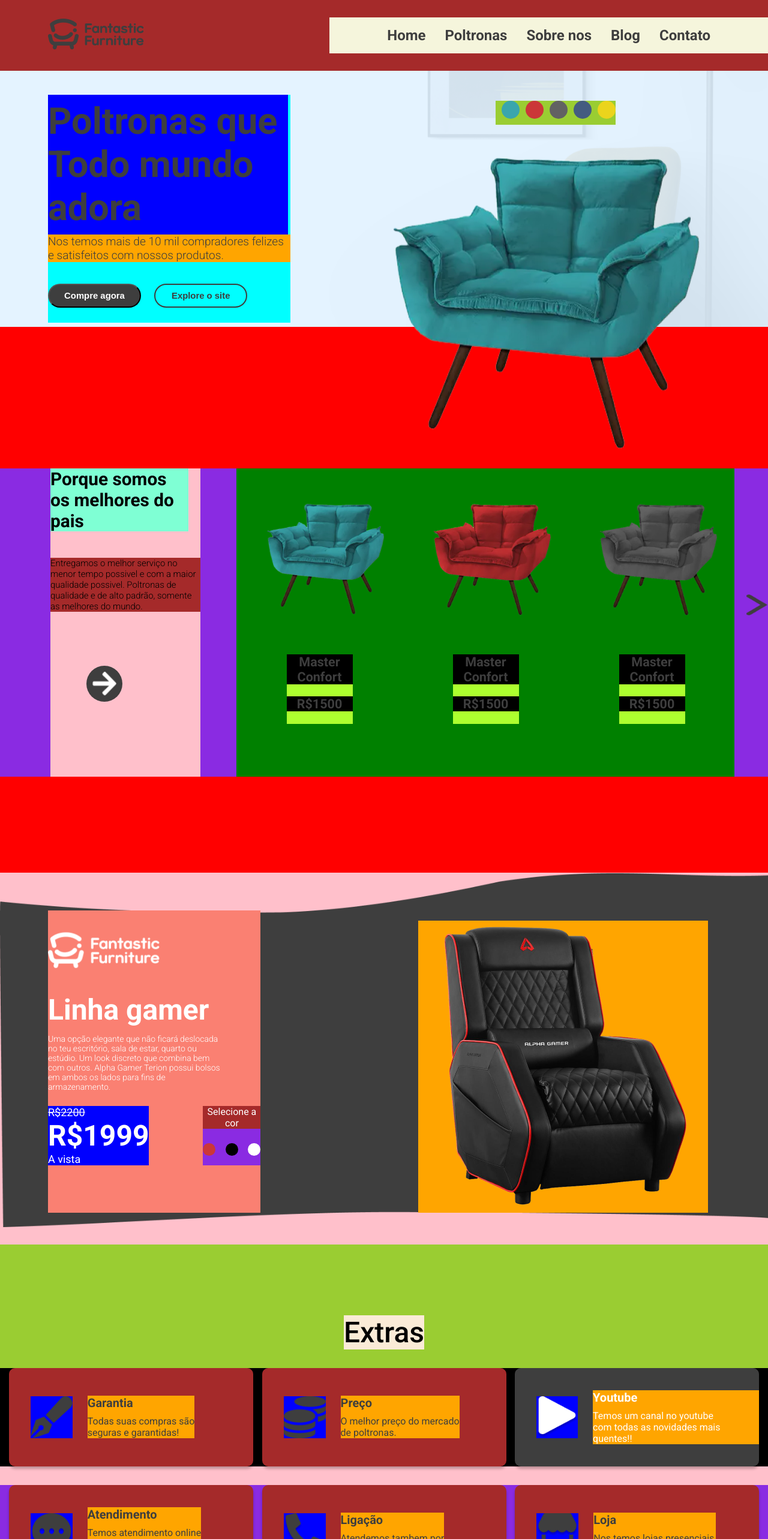
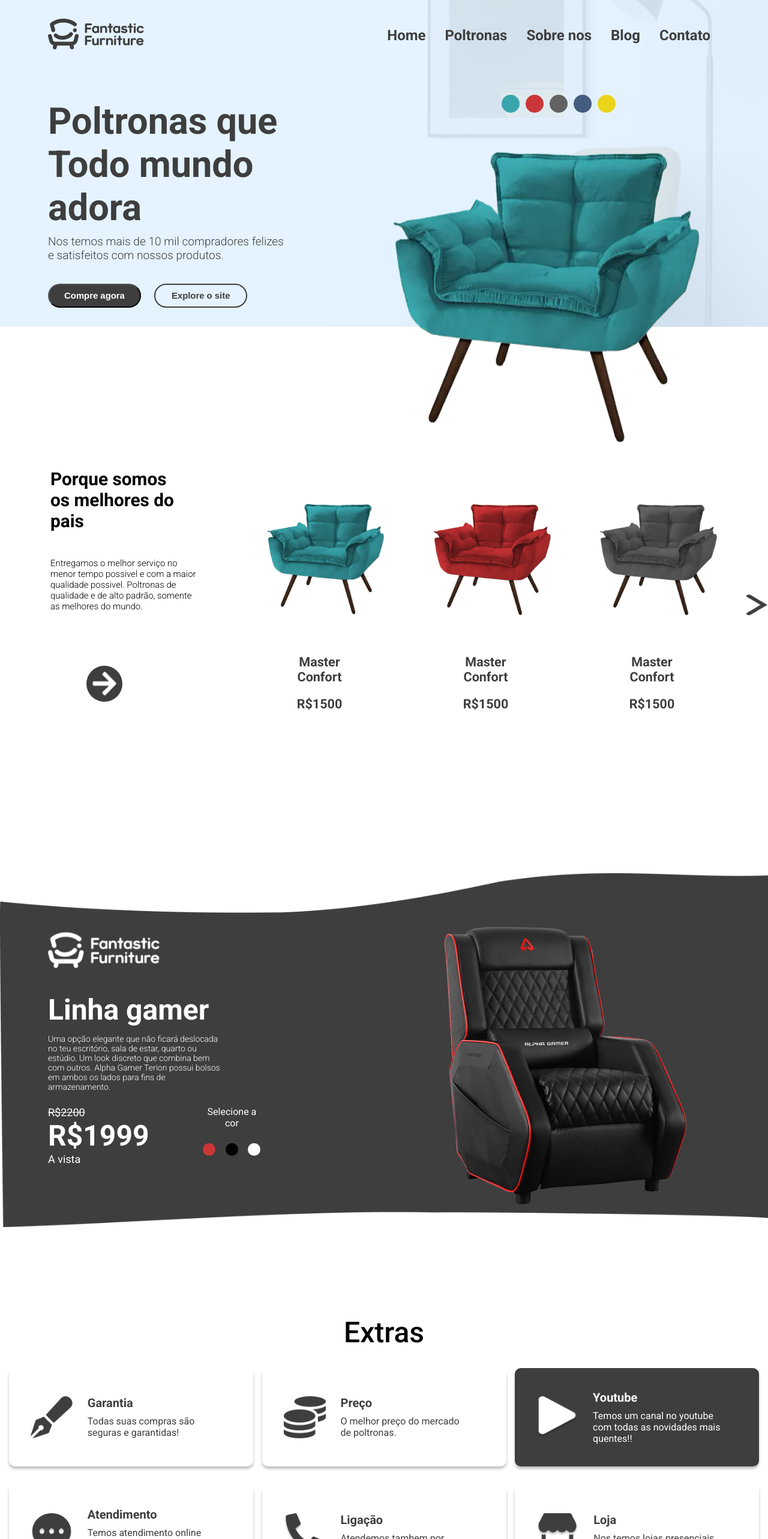
Before and after one commit to Ruan-codeVi/TesteTec.versaoMobile, a React (Create React App) app: page / in a window 1280 px wide. Shown: the top 2566 px of the page at 60% size. Built offline with nearby package versions, Linux system fonts and the light colour scheme.

Commit message:
Finish version projected

```diff
--- a/src/components/Footer/styled.js
+++ b/src/components/Footer/styled.js
@@ -3,7 +3,6 @@ import styled from "styled-components";
 
 
 export const Container = styled.footer`
-  background-color: yellowgreen;
   height: 723px;
   width: 100%;
   position: relative;
@@ -47,7 +46,6 @@ export const BoxTitle = styled.div`
 `;
 
 export const Wrapper = styled.div`
-  background-color: pink;
   width: 100%;
   display: flex;
   flex-direction: column;
@@ -59,7 +57,6 @@ export const Wrapper = styled.div`
 `;
 
 export const Title = styled.h1`
-  background-color: antiquewhite;
   font-size: 48px;
   font-weight: 500;
   margin-top: 118px;
@@ -78,7 +75,6 @@ export const Title = styled.h1`
 
 
 export const BoxUp = styled.div`
-  background-color: black;
   display: flex;
   justify-content: space-evenly;
   width: 100%;
@@ -91,8 +87,6 @@ export const BoxUp = styled.div`
 `;
 
 export const BoxWrapper = styled.div`
-    /* background-color: rgba(255, 255, 255, 1); */
-  background-color: brown;
   background: ${(props) => props.background};
   display: flex;
   align-items: center;
@@ -171,7 +165,6 @@ export const BoxElement = styled.div`
 
     img{
         margin-left: 36px;
-        background-color: blue;
         width: 70px;
         height: 70px;
 
@@ -202,7 +195,6 @@ export const BoxElement = styled.div`
 `;
 
 export const BoxInfos = styled.div`
-  background-color: orange;
   width: auto;
   margin-left: 25px;
   color: rgba(62, 62, 62, 1);
@@ -268,7 +260,6 @@ export const Description = styled.p`
 `;
 
 export const BoxDown = styled.div`
-  background-color: blueviolet;
   margin-top: 31px;
   display: flex;
   justify-content: space-evenly;
--- a/src/components/Header/styled.js
+++ b/src/components/Header/styled.js
@@ -50,7 +50,6 @@ export const Wrapper = styled.div`
 `;
 
 export const Navegation = styled.nav`
-    background-color: brown;
     display: flex;
     align-items: center;
     justify-content: space-between;
@@ -67,7 +66,6 @@ export const MenuToggleContainer = styled.div`
 
 
     @media (max-width: 500px){
-       background-color: aqua;
        display: flex;
        right: 0.8rem;
        align-items: center;
@@ -104,7 +102,6 @@ export const MenuToggleicon = styled.img`
 `;
 
 export const MenuOptions = styled.ul`
-  background-color: beige;
   list-style: none;
   padding: 0 80px;
   overflow: hidden;
@@ -114,25 +111,21 @@ export const MenuOptions = styled.ul`
 
     @media (max-width: 1024px){
         font-size:1.3rem;
-        background-color: bisque;
         padding: 0 3.5rem;
     }
 
     @media (max-width: 834px){
         font-size:1rem;
-        background-color: bisque;
         padding: 0 2.9rem;
     }
 
     @media (max-width: 800px){
         font-size:1rem;
-        background-color: bisque;
         padding: 0 2.5rem;
     }
 
     @media (max-width: 600px){
         font-size:0.7rem;
-        background-color: bisque;
         padding: 0 0.4rem;
     }
 
@@ -238,7 +231,6 @@ export const Container = styled.div`
     justify-content:space-between;
 
     @media (max-width: 414px){
-        background-color: yellow;
         display: flex;
         flex-direction: column-reverse;
         align-items: center;
@@ -248,7 +240,6 @@ export const Container = styled.div`
 `;
 
 export const BoxRigth = styled.article`
-    background-color: aqua;
     color: rgba(62, 62, 62, 1);
     margin-top: 40px;
     margin-left: 80px;
@@ -303,7 +294,6 @@ export const BoxRigth = styled.article`
 export const BoxTitle = styled.div`
     padding: 8.43px 0;
     width: 400px;
-    background-color: blue;
 
 
     @media(max-width: 1024px){
@@ -321,6 +311,11 @@ export const BoxTitle = styled.div`
 
     @media(max-width: 600px){
         width: 10rem;
+    }
+
+    @media(max-width: 414px){
+        width: 10rem;
+        margin-bottom:1rem ;
     }
 
 
@@ -354,8 +349,6 @@ export const TextPrimry = styled.h1`
 
 export const BoxSubTitle = styled.div`
      width: 404.37px;
-     background-color: orange;
-
 
     @media(max-width:1024px){
         width: 21rem;
@@ -379,6 +372,7 @@ export const BoxSubTitle = styled.div`
 
     @media(max-width:414px){
         width: 13.6rem;
+        margin-bottom:0.6rem;
     }
 
 `;
@@ -503,9 +497,8 @@ export const BoxLeft = styled.div`
 `;
 
 export const BoxPaints = styled.form`
-    background-color:yellowgreen;
     display:flex ;
-    margin-top: 50px;
+    margin-top: 40px;
     margin-left:2px;
     cursor: pointer;
 
@@ -543,22 +536,18 @@ export const BoxPaints = styled.form`
 
     @media(max-width:411px){
        margin-top: 1rem;
-       background-color: black;
     }
 
     @media(max-width:375px){
        margin-top: 1rem;
-       background-color: black;
     }
 
     @media(max-width:360px){
        margin-top: 1rem;
-       background-color: black;
     }
 
     @media(max-width:320px){
        margin-top: 1rem;
-       background-color: black;
     }
 `;
 
@@ -584,7 +573,6 @@ export const Paint = styled.div`
     border-radius: 50%;
     background-color:transparent;
     margin-left: 10px;
-    /* border:0.5px solid black; */
 
     :hover{
         border:1px solid black;
@@ -673,7 +661,6 @@ export const Paint = styled.div`
 
 
 export const BoxPoltrona = styled.div`
-    /* background-color: azure; */
     margin-right:80px;
     margin-top: 15px;
 
--- a/src/components/SectionBanner/styled.js
+++ b/src/components/SectionBanner/styled.js
@@ -7,7 +7,6 @@ export const Banner = styled.section`
     background-image: url(${BannerFundo});
     background-repeat: no-repeat;
     height: 620.01px;
-    background-color: pink;
 
 
     @media(max-width:1024px){
@@ -50,7 +49,6 @@ export const ContainerBanner = styled.div`
 `;
 
 export const BoxLeft = styled.div`
-    background-color: salmon;
     margin-left: 80px;
     margin-top: 63.01px;
     color: rgba(255, 255, 255, 1);
@@ -216,8 +214,6 @@ export const DetailsBox = styled.div`
 export const Price = styled.div`
     display: flex;
     flex-direction: column;
-    background-color: blue;
-
 `;
 
 export const OldPrice = styled.span`
@@ -295,7 +291,6 @@ export const SelectionColor = styled.div`
     flex-direction: column;
     width: 96px;
     margin-left: 90px;
-    background-color: blueviolet;
 
     @media(max-width:834px){
         margin-left: 6.3rem;
@@ -323,7 +318,6 @@ export const SelectionColor = styled.div`
 
 export const TextColor = styled.span`
     text-align: center;
-    background-color: brown;
     margin-bottom: 24.3px;
 
     @media(max-width:834px){
@@ -490,10 +484,8 @@ export const BoxPaint = styled.div`
 
 
 export const BoxRigth = styled.div`
-
     margin-right: 100px;
     margin-top: 80px;
-    background-color: orange;
 
 
     @media(max-width:1024px){
--- a/src/components/SectionCadeiras/styled.js
+++ b/src/components/SectionCadeiras/styled.js
@@ -2,7 +2,6 @@ import styled from 'styled-components'
 
 
 export const Section = styled.section`
-  background-color: red;
   display: flex;
   position: relative;
   width: 100%;
@@ -42,7 +41,6 @@ export const Section = styled.section`
 `;
 
 export const Wrapper = styled.div`
-  background-color: blueviolet;
   display: flex;
   width: 100%;
   height: 514.12px;
@@ -53,7 +51,6 @@ export const Wrapper = styled.div`
       height: 40px;
     }
 
-    /* Reponsive Componente Wrapper */
     @media(max-width: 1024px){
         width: 100%;
         height: 25.3rem;
@@ -85,7 +82,6 @@ export const Wrapper = styled.div`
     }
 
     @media(max-width: 414px){
-        background-color: orange;
         height: 33rem;
         flex-direction: column;
         margin-top: 8rem;
@@ -95,11 +91,10 @@ export const Wrapper = styled.div`
 `;
 
 export const BoxInfos = styled.div`
-  background-color: pink;
   width: auto;
   margin-left: 84px;
 
-    /* Reponsive Componente BoxInfos */
+
     @media(max-width: 1024px){
        margin-left: 2.5rem;
     }
@@ -137,7 +132,6 @@ export const BoxInfos = styled.div`
 `;
 
 export const BoxTitle = styled.div`
-  background-color: aquamarine;
   margin-bottom: 44px;
   width: 230px;
 
@@ -159,7 +153,7 @@ export const BoxTitle = styled.div`
     }
 
     @media(max-width: 414px){
-        margin-bottom: 0.5rem;
+        margin-bottom: 1rem;
     }
 
 `;
@@ -190,7 +184,6 @@ export const Title = styled.h1`
 `;
 
 export const SubTitle = styled.div`
-  background-color: brown;
   width: 250px;
 
     @media(max-width: 834px){
@@ -280,7 +273,6 @@ export const ArrowRight = styled.div`
 `;
 
 export const BoxPolt = styled.div`
-  background-color: green;
   width: 830px;
   margin-left:60px;
 
@@ -328,7 +320,6 @@ export const ContainerChair = styled.div`
   height: 100%;
   transition: 0.2s linear;
   margin-top:15px;
-  /* background-color:blue; */
 
 
     :hover{
@@ -449,10 +440,10 @@ export const BoxImg = styled.div`
 
     }
 }
+
 `;
 
 export const BoxInfosChair = styled.div`
-  background-color: greenyellow;
   display: flex;
   flex-direction: column;
   justify-content: center;
@@ -470,7 +461,6 @@ export const InfoComp = styled.span`
   font-size: 21.55px;
   color: rgba(62, 62, 62, 1);
   margin-bottom: 20.74px;
-  background: black;
   width: 110px;
 
     @media(max-width: 1024px){
@@ -518,7 +508,6 @@ export const BoxArrowRight02 = styled.div`
     @media(max-width: 600px){
         display:flex;
         justify-content:center ;
-        background-color:blanchedalmond ;
         margin-top:0;
         margin-left:0rem;
 
@@ -527,6 +516,7 @@ export const BoxArrowRight02 = styled.div`
         transform: rotate(180deg);
         margin-right:0.7rem;
       }
+
     }
 
 
@@ -584,7 +574,6 @@ export const BoxArrowRight02 = styled.div`
 
     @media(max-width: 320px){
         margin-right: 20px;
-        background-color: brown;
         width: 50%;
         height: 50%;
         margin-left: 0;
```
